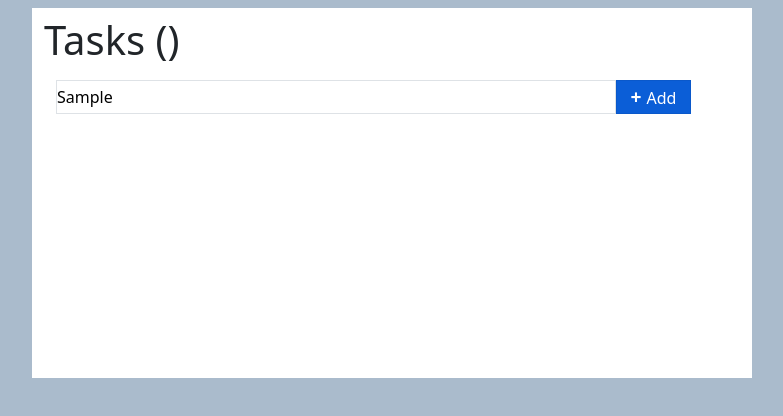
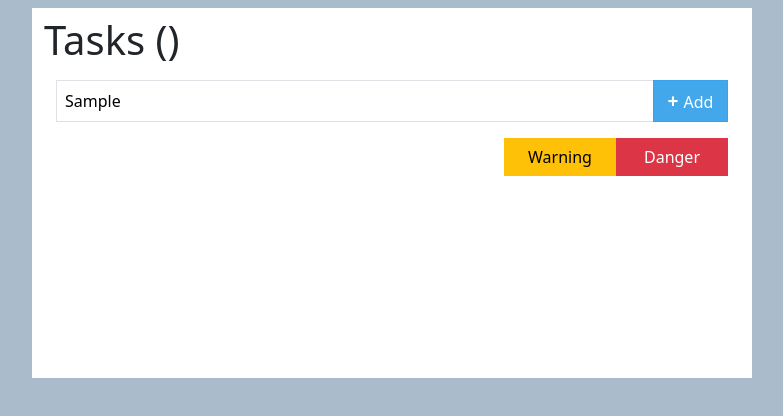
Before and after one commit to idembele70/TodoList-W-Boostrap, a plain HTML site: page index.html in a window 1280 px wide. Both pictures are taken after typing "Sample" into the empty fields and a click on the button "Add". Shown: the whole page, without its empty margins (248-1031 px from the left). Drawn offline with nearby package versions, Linux system fonts and the light colour scheme.

Commit message:
bordure et ombre du input et du btn add todo

```diff
--- a/index.html
+++ b/index.html
@@ -6,7 +6,7 @@
     <meta http-equiv="X-UA-Compatible" content="IE=edge">
     <meta name="viewport" content="width=device-width, initial-scale=1.0">
     <title>Todo List avec bootstrap</title>
-    <link href="https://cdn.jsdelivr.net/npm/bootstrap@5.0.0-beta2/dist/css/bootstrap.min.css" rel="stylesheet" integrity="sha384-BmbxuPwQa2lc/FVzBcNJ7UAyJxM6wuqIj61tLrc4wSX0szH/Ev+nYRRuWlolflfl" crossorigin="anonymous">
+    <link rel="stylesheet" href="./src/scss/app.css">
     <link rel="stylesheet" href="./src/css/style.css">
 </head>
 
@@ -15,9 +15,15 @@
         <div class="row ">
             <h1 class="p-0 m-0 text-left todo-title">Tasks&nbsp;</h1>
         </div>
+        <div class="row m-0 mt-3 position-relative">
+            <input id="input-add-todo" class=" col-10 rounded-0 border border-1 p-2 fs-6 fw-light w-100" type="text">
+            <button type="submit"
+                class=" btn-add-todo btn btn-primary p-0 position-absolute h-100 end-0 rounded-0 shadow-none text-white fs-6">Add</button>
+        </div>
         <div class="row m-0 mt-3">
-            <input id="input-add-todo" class=" py-1 col-10 rounded-0 border border-1 p-0 outline-none" type="text" >
-            <button type="submit" class=" btn-add-todo btn btn-primary p-0 col rounded-0 shadow-none text-white fs-6">Add</button>
+            <div class="col-8"></div>
+            <button type="button" class="btn btn-warning col-2">Warning</button>
+            <button type="button" class="btn btn-danger col-2">Danger</button>
         </div>
     </div>
     <script src="./src/js/main.js"></script>
--- a/src/css/container.css
+++ b/src/css/container.css
@@ -28,21 +28,6 @@ background: #1a83cc;
     outline:none;
     border:none;
     box-shadow:  -1px -1px 2px transparent,
-                    1px 1px 2px transparent;
-                    border:none;
-                    /* margin-right: 1px; */
+                  1px 1px 2px transparent;
+    transition: border .25s ease-in;
                 }
-
- /* #input-add-todo:focus{
-    outline:none;
-    border: none;
-    box-shadow:  -1px -1px 2px rgb(0, 0, 0),
-    1px 1px 2px rgb(0, 0, 0);
-    border:none;
-    z-index: 2;
-    margin-right: 1px;
-} */
-/*
-.btn-add-todo{
-    box-shadow: -2px -2px 2px #1a83cc;
-} */
--- a/src/js/main.js
+++ b/src/js/main.js
@@ -2,16 +2,16 @@
 // Selector
 const todoTitle = document.querySelector('.todo-title');
 const inputAddTodo = document.getElementById('input-add-todo');
+const btnAddTodo = document.getElementsByClassName('btn-add-todo')[0];
 
 // insert in Document
 inputAddTodo.addEventListener('focus',()=>{
         inputAddTodo.classList.add('border-dark');
+        inputAddTodo.classList.add('shadow-sm');
 
-        inputAddTodo.classList.add('shadow-sm');
-},true)
+},false)
 
 inputAddTodo.addEventListener('blur',()=>{
+        inputAddTodo.classList.remove('border-dark');
         inputAddTodo.classList.remove('shadow-sm');
-
-        inputAddTodo.classList.remove('border-dark');
-},true)
+},false)
```
